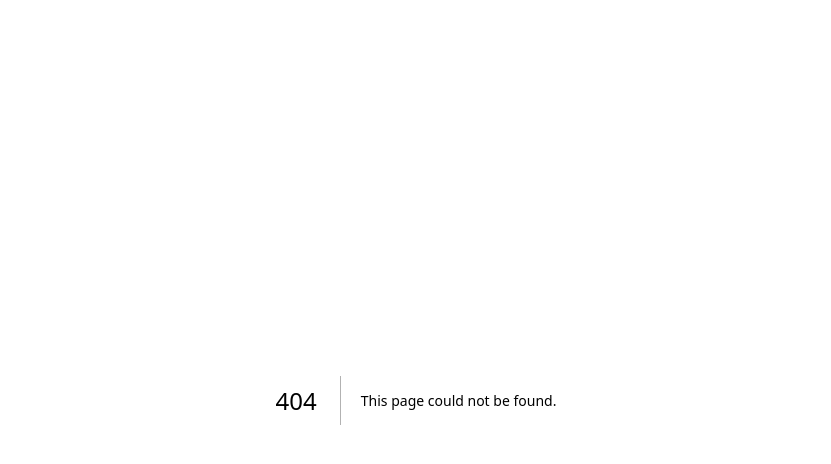
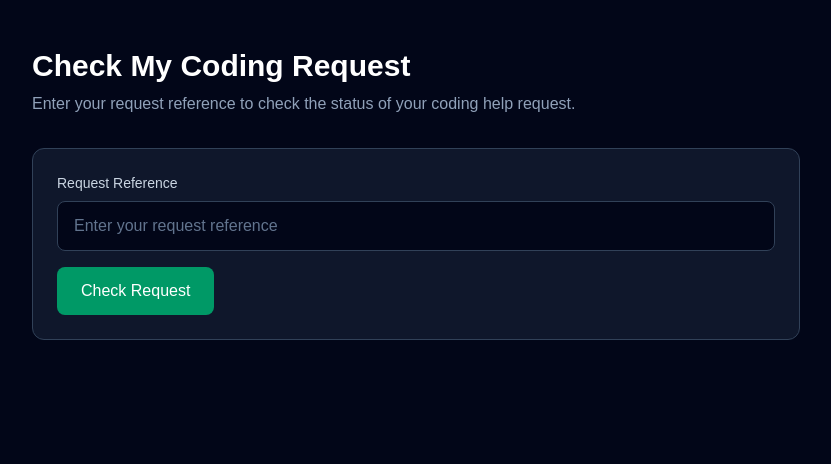
Before and after one commit to OdwaDynty/codesupport-sa, a Next.js app: page /request-status in a window 1280 px wide. Before the commit this address had no page. Shown: the top 464 px of the page, without its empty margins (224-1055 px from the left). Built offline with nearby package versions, Linux system fonts and the light colour scheme.

Commit message:
Add student request status and response page

```diff
--- /dev/null
+++ b/app/api/request-status/route.ts
@@ -0,0 +1,47 @@
+import { NextRequest, NextResponse } from "next/server";
+import { createClient } from "@supabase/supabase-js";
+
+export async function POST(request: NextRequest) {
+  try {
+    const body = await request.json();
+    const token = body.token?.trim();
+
+    if (!token) {
+      return NextResponse.json(
+        { error: "Request reference is required." },
+        { status: 400 }
+      );
+    }
+
+    const supabase = createClient(
+      process.env.NEXT_PUBLIC_SUPABASE_URL!,
+      process.env.SUPABASE_SERVICE_ROLE_KEY!
+    );
+
+    const { data, error } = await supabase
+      .from("coding_help_requests")
+      .select(
+        "id, student_name, grade, language, topic, problem, status, admin_response, created_at, responded_at"
+      )
+      .eq("student_access_token", token)
+      .single();
+
+    if (error || !data) {
+      return NextResponse.json(
+        { error: "Request not found. Please check your reference." },
+        { status: 404 }
+      );
+    }
+
+    return NextResponse.json({
+      request: data,
+    });
+  } catch (error) {
+    console.error("Request status error:", error);
+
+    return NextResponse.json(
+      { error: "Something went wrong. Please try again." },
+      { status: 500 }
+    );
+  }
+}
--- a/app/coding-help/page.tsx
+++ b/app/coding-help/page.tsx
@@ -32,17 +32,19 @@ export default function CodingHelpPage() {
 ) => {
   event.preventDefault();
 
-  const { error } = await supabase
-    .from("coding_help_requests")
-    .insert({
-      student_name: form.name,
-      email: form.email,
-      grade: form.grade,
-      language: form.language,
-      topic: form.topic,
-      problem: form.problem,
-      code: form.code || null,
-    });
+  const { data, error } = await supabase
+  .from("coding_help_requests")
+  .insert({
+    student_name: name,
+    email,
+    grade,
+    language,
+    topic,
+    problem,
+    code,
+  })
+  .select("id, student_access_token")
+  .single();
 
   if (error) {
     console.error("Supabase error:", error);
--- /dev/null
+++ b/app/request-status/page.tsx
@@ -0,0 +1,225 @@
+"use client";
+
+import { useState } from "react";
+
+type RequestData = {
+  id: string;
+  student_name: string;
+  grade: string;
+  language: string;
+  topic: string;
+  problem: string;
+  status: string;
+  admin_response: string | null;
+  created_at: string;
+  responded_at: string | null;
+};
+
+export default function RequestStatusPage() {
+  const [token, setToken] = useState("");
+  const [request, setRequest] = useState<RequestData | null>(null);
+  const [loading, setLoading] = useState(false);
+  const [errorMessage, setErrorMessage] = useState("");
+
+  const checkRequest = async () => {
+    if (!token.trim()) {
+      setErrorMessage("Please enter your request reference.");
+      return;
+    }
+
+    setLoading(true);
+    setErrorMessage("");
+    setRequest(null);
+
+    try {
+      const response = await fetch("/api/request-status", {
+        method: "POST",
+        headers: {
+          "Content-Type": "application/json",
+        },
+        body: JSON.stringify({
+          token: token.trim(),
+        }),
+      });
+
+      const data = await response.json();
+
+      if (!response.ok) {
+        setErrorMessage(
+          data.error || "Request could not be found."
+        );
+        return;
+      }
+
+      setRequest(data.request);
+    } catch (error) {
+      console.error(error);
+      setErrorMessage(
+        "Something went wrong. Please try again."
+      );
+    } finally {
+      setLoading(false);
+    }
+  };
+
+  return (
+    <main className="min-h-screen bg-slate-950 px-6 py-12 text-white">
+      <div className="mx-auto max-w-3xl">
+        <div className="mb-8">
+          <h1 className="text-3xl font-bold">
+            Check My Coding Request
+          </h1>
+
+          <p className="mt-2 text-slate-400">
+            Enter your request reference to check the status of
+            your coding help request.
+          </p>
+        </div>
+
+        <div className="rounded-xl border border-slate-700 bg-slate-900 p-6">
+          <label
+            htmlFor="token"
+            className="block text-sm font-medium text-slate-300"
+          >
+            Request Reference
+          </label>
+
+          <input
+            id="token"
+            type="text"
+            value={token}
+            onChange={(e) => setToken(e.target.value)}
+            onKeyDown={(e) => {
+              if (e.key === "Enter") {
+                checkRequest();
+              }
+            }}
+            placeholder="Enter your request reference"
+            className="mt-2 w-full rounded-lg border border-slate-700 bg-slate-950 px-4 py-3 text-white placeholder-slate-500 outline-none focus:border-emerald-500"
+          />
+
+          <button
+            onClick={checkRequest}
+            disabled={loading}
+            className="mt-4 rounded-lg bg-emerald-600 px-6 py-3 font-medium text-white transition hover:bg-emerald-700 disabled:cursor-not-allowed disabled:opacity-50"
+          >
+            {loading ? "Checking..." : "Check Request"}
+          </button>
+
+          {errorMessage && (
+            <div className="mt-4 rounded-lg border border-red-800 bg-red-950/40 p-4 text-sm text-red-300">
+              {errorMessage}
+            </div>
+          )}
+        </div>
+
+        {request && (
+          <div className="mt-8 space-y-6">
+            <div className="rounded-xl border border-slate-700 bg-slate-900 p-6">
+              <div className="flex flex-col gap-4 sm:flex-row sm:items-center sm:justify-between">
+                <div>
+                  <h2 className="text-xl font-semibold">
+                    Your Coding Help Request
+                  </h2>
+
+                  <p className="mt-1 text-sm text-slate-400">
+                    Submitted{" "}
+                    {new Date(
+                      request.created_at
+                    ).toLocaleString()}
+                  </p>
+                </div>
+
+                <span className="inline-flex w-fit rounded-full bg-emerald-900/50 px-4 py-2 text-sm font-medium text-emerald-300">
+                  {request.status}
+                </span>
+              </div>
+            </div>
+
+            <div className="rounded-xl border border-slate-700 bg-slate-900 p-6">
+              <h2 className="text-lg font-semibold">
+                Request Details
+              </h2>
+
+              <div className="mt-4 grid gap-4 sm:grid-cols-3">
+                <div>
+                  <p className="text-sm text-slate-500">
+                    Student
+                  </p>
+                  <p className="mt-1 text-slate-200">
+                    {request.student_name}
+                  </p>
+                </div>
+
+                <div>
+                  <p className="text-sm text-slate-500">
+                    Grade
+                  </p>
+                  <p className="mt-1 text-slate-200">
+                    {request.grade}
+                  </p>
+                </div>
+
+                <div>
+                  <p className="text-sm text-slate-500">
+                    Language
+                  </p>
+                  <p className="mt-1 text-slate-200">
+                    {request.language}
+                  </p>
+                </div>
+              </div>
+
+              <div className="mt-6">
+                <p className="text-sm text-slate-500">
+                  Topic
+                </p>
+                <p className="mt-1 text-slate-200">
+                  {request.topic}
+                </p>
+              </div>
+
+              <div className="mt-6">
+                <p className="text-sm text-slate-500">
+                  Your Problem
+                </p>
+                <div className="mt-2 whitespace-pre-wrap rounded-lg bg-slate-950 p-4 text-slate-300">
+                  {request.problem}
+                </div>
+              </div>
+            </div>
+
+            <div className="rounded-xl border border-slate-700 bg-slate-900 p-6">
+              <h2 className="text-lg font-semibold">
+                Response from CodeSupport SA
+              </h2>
+
+              {request.admin_response ? (
+                <>
+                  <div className="mt-4 whitespace-pre-wrap rounded-lg bg-slate-950 p-4 text-slate-300">
+                    {request.admin_response}
+                  </div>
+
+                  {request.responded_at && (
+                    <p className="mt-3 text-sm text-slate-500">
+                      Responded{" "}
+                      {new Date(
+                        request.responded_at
+                      ).toLocaleString()}
+                    </p>
+                  )}
+                </>
+              ) : (
+                <div className="mt-4 rounded-lg border border-slate-700 bg-slate-950 p-4 text-slate-400">
+                  Your request is still being reviewed. A
+                  response will appear here once it has been
+                  answered.
+                </div>
+              )}
+            </div>
+          </div>
+        )}
+      </div>
+    </main>
+  );
+}
```
